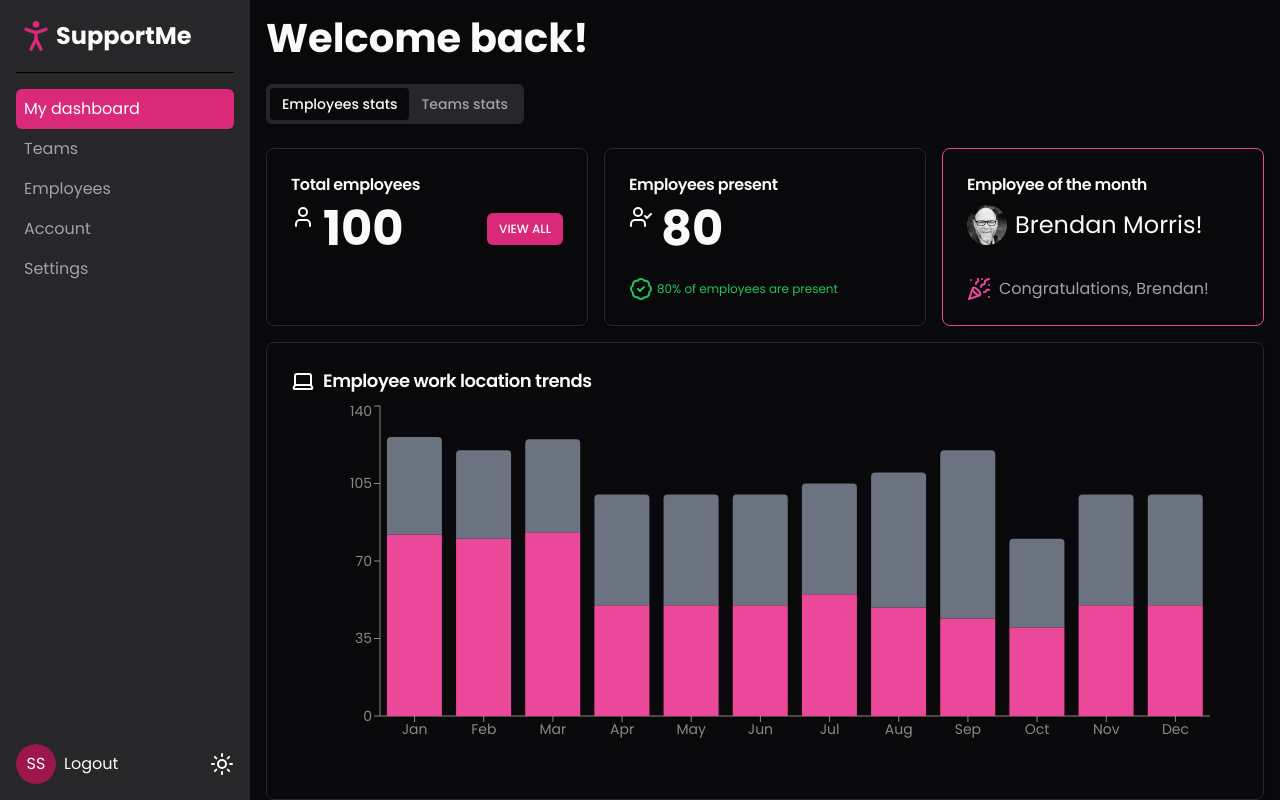
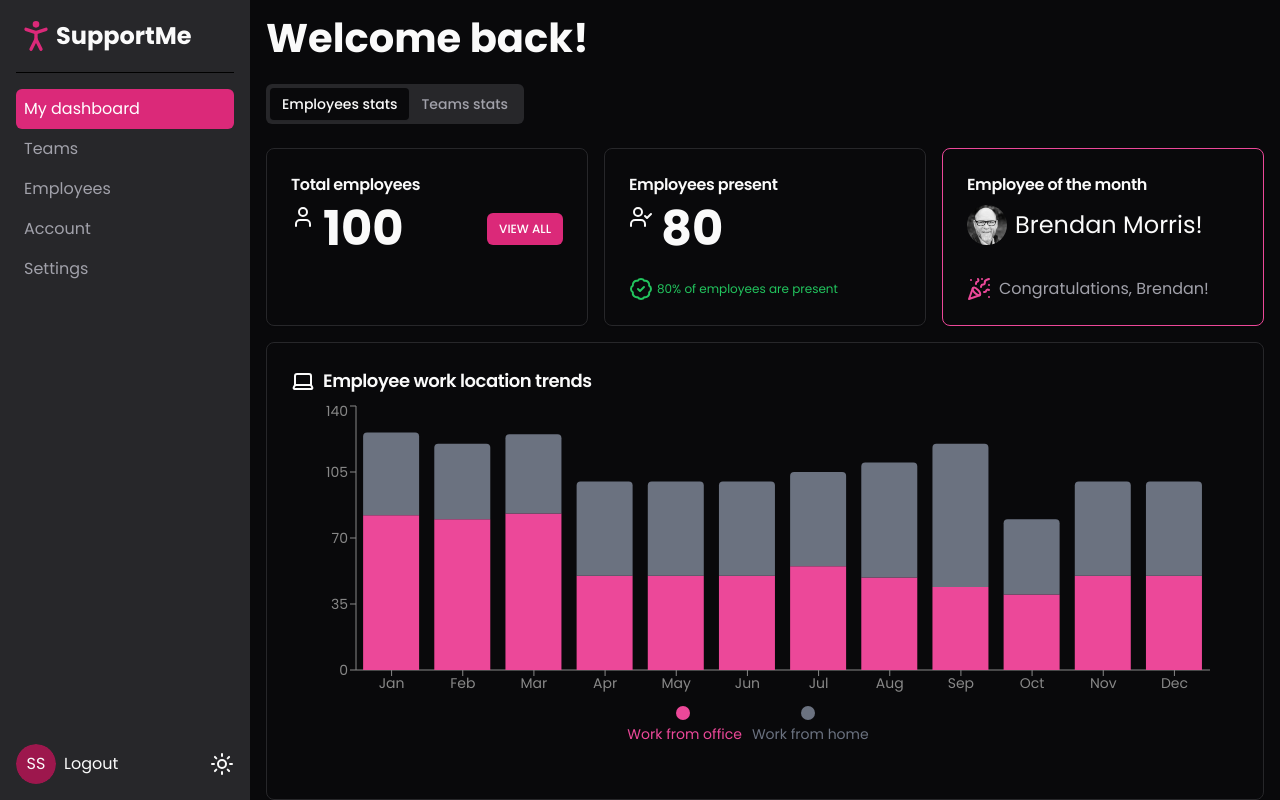
Before and after one commit to StarkovSergey/supporting-service, a Next.js app: page /dashboard in a window 1280 px wide. Built offline with nearby package versions, Linux system fonts and the light colour scheme.

Commit message:
finish bar chart

```diff
--- a/app/dashboard/components/employees/employees-stats.tsx
+++ b/app/dashboard/components/employees/employees-stats.tsx
@@ -87,7 +87,7 @@ export function EmployeesStats() {
             <LaptopIcon />
             <span>Employee work location trends</span>
           </CardTitle>
-          <CardContent>
+          <CardContent className="pl-0">
             <WorkLocationTrends />
           </CardContent>
         </CardHeader>
--- a/app/dashboard/components/employees/work-location-trends.tsx
+++ b/app/dashboard/components/employees/work-location-trends.tsx
@@ -1,6 +1,6 @@
 'use client'
 
-import { Bar, BarChart, ResponsiveContainer, Tooltip, XAxis, YAxis } from 'recharts'
+import { Bar, BarChart, Legend, ResponsiveContainer, Tooltip, XAxis, YAxis } from 'recharts'
 
 const MOCK_DATA = [
   {
@@ -68,10 +68,33 @@ const MOCK_DATA = [
 export default function WorkLocationTrends() {
   return (
     <ResponsiveContainer height={350} width="100%">
-      <BarChart data={MOCK_DATA}>
+      <BarChart
+        data={MOCK_DATA}
+        className="[&_.recharts-tooltip-cursor]:fill-zinc-200 dark:[&_.recharts-tooltip-cursor]:fill-zinc-800">
         <XAxis dataKey="name" stroke="#888888" fontSize={14} />
         <YAxis stroke="#888888" fontSize={14} />
-        <Tooltip />
+        <Tooltip
+          formatter={(value, name) => {
+            if (name === 'wfh') {
+              return [value, 'Work from home']
+            } else if (name === 'office') {
+              return [value, 'Work from office']
+            }
+          }}
+          separator=": "
+          wrapperClassName="!text-sm dark:!bg-black rounded-md dark:!border-border"
+          labelClassName="font-bold"
+        />
+        <Legend
+          iconType="circle"
+          formatter={(value) => {
+            if (value === 'wfh') {
+              return <div className="text-sm">Work from home</div>
+            } else if (value === 'office') {
+              return <div className="text-sm">Work from office</div>
+            }
+          }}
+        />
         <Bar dataKey="office" stackId={1} fill="#ec4899" />
         <Bar dataKey="wfh" stackId={1} fill="#6b7280" radius={[4, 4, 0, 0]} />
       </BarChart>
```
